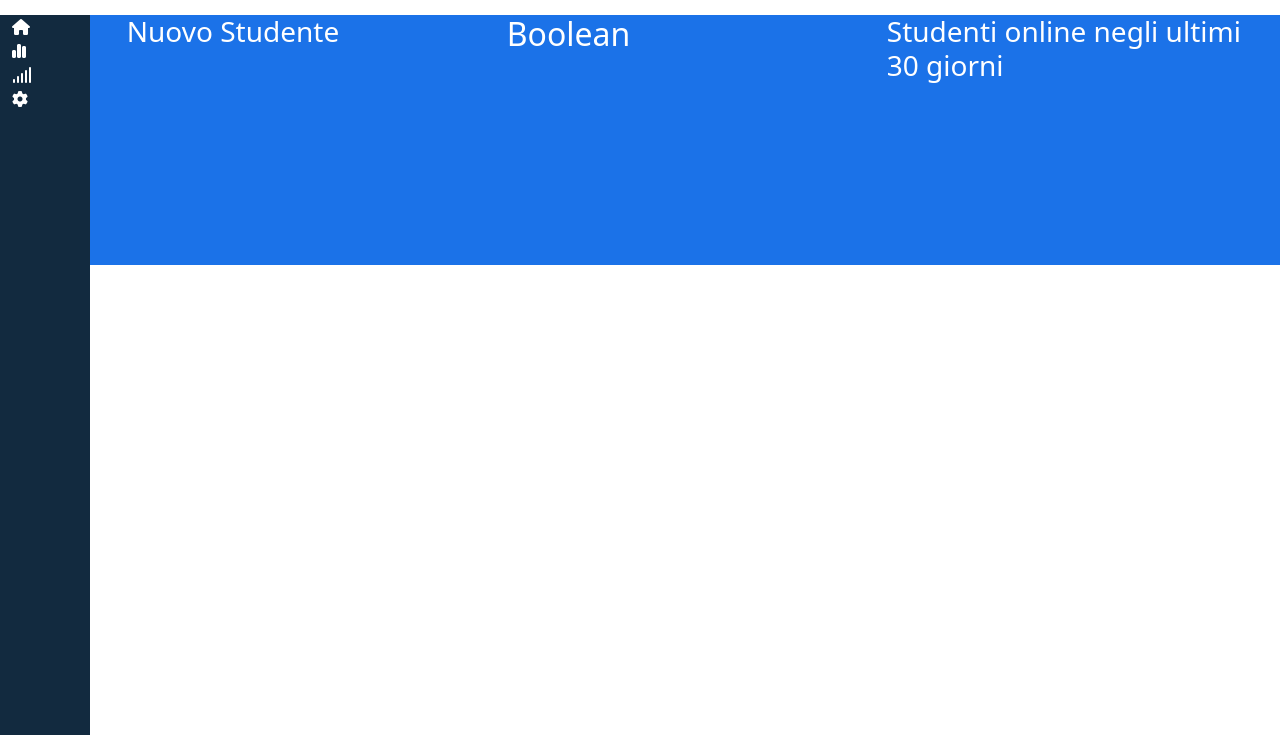
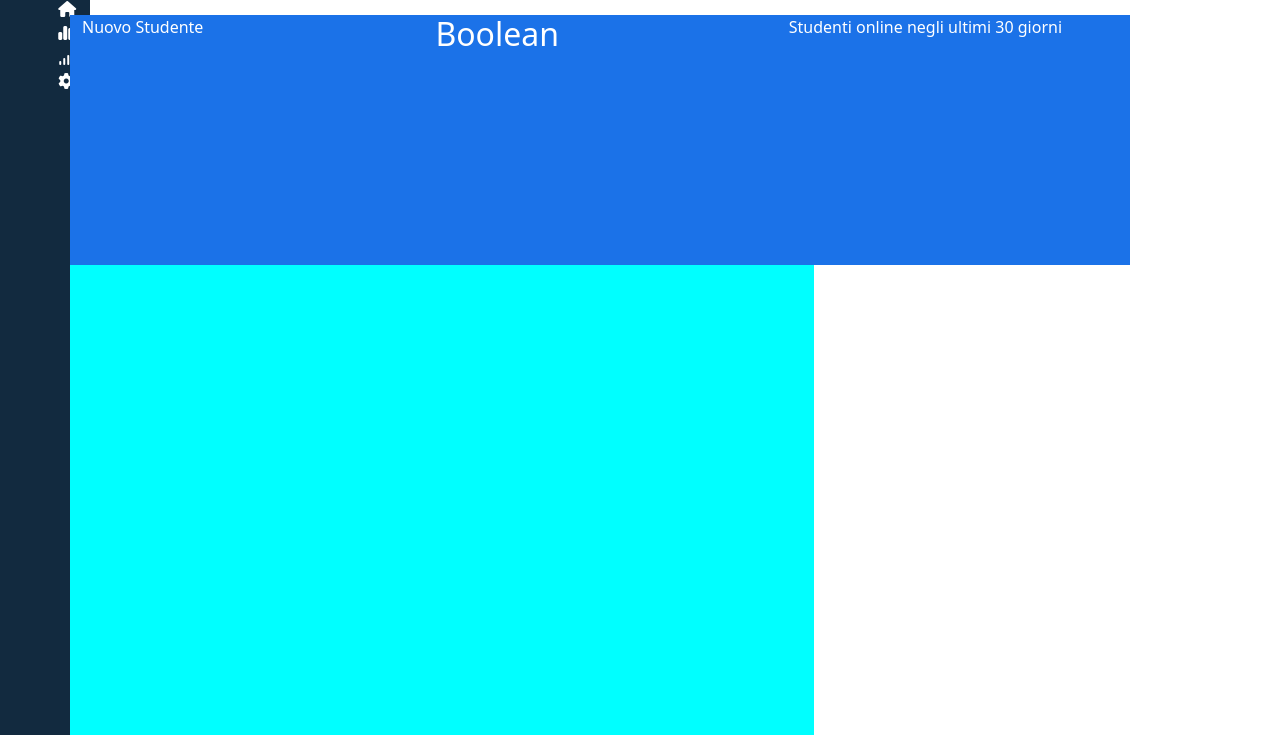
Before and after one commit to MatTeo-BT/html-css-bootstrap-dashboard, a plain HTML site: page index.html in a window 1280 px wide. Shown: the part 65-800 px from the top of the page. Drawn offline with nearby package versions, Linux system fonts and the light colour scheme.

Commit message:
modifica sidebar spostata nell'header

```diff
--- a/index.html
+++ b/index.html
@@ -29,12 +29,9 @@
             </div>
         </div>
     </section>
-   </header>
-    <main>
-        <section  class="d-flex flex-wrap">
-        <section class="my_sidebar text-white">
-             <div class="container">
-                <div class="row justify-content-between">
+    <section class="my_sidebar d-flex text-white">
+                <div class="container"></div>
+                    <div class="flex-column justify-content-between d-flex">
                         <div class="col-2">
                             <article class="top">
                                 <i class="fa-solid fa-house"></i>
@@ -49,24 +46,31 @@
                     </div>
                 </div>
             </section>
-            <section class="my_cta ">
-                <div class="container text-white">
+   </header>
+
+    <main>
+        <section >
+
+            <section>
+                <div class="container">
+                        <div class="row">
+                        <section class="my_cta col-12">
+                            <div class="text-white">
                                 <div class="row">
                                     <div class="col-12 col-md-4">
-                            <h3>Nuovo Studente</h3>
+                                        <p>Nuovo Studente</p>
                                     </div>
                                     <div class="col-12  col-md-4">
                                         <h2>Boolean</h2>
                                     </div>
                                     <div class="col-12  col-md-4">
-                            <h3>Studenti online negli ultimi 30 giorni</h3>
+                                        <p>Studenti online negli ultimi 30 giorni</p>
                                     </div>
                                 </div>
                             </div>
                         </section>
-        </section>
-       <section class="container">
                         <div class="row">
+
                             <div class="prossime-classi col-12 col-lg-8">
 
                             </div>
@@ -74,7 +78,15 @@
 
                             </div>
                         </div>
+                    </div>
+                </div>
+
             </section>
+        </section>
+
+
+
+
 
 
 
--- a/style.css
+++ b/style.css
@@ -12,6 +12,7 @@ header{
     height: 250px;
     width: 85%;
 }
+
 @media screen and (min-width: 768px) {
     .my_sidebar{
         width: 7%;
@@ -33,6 +34,7 @@ header{
 .prossime-classi{
     background-color: aqua;
     height: 500px;
+
 }
 .faq{
     background-color: blue;
```
Lines whose indentation alone changed are shown as unchanged.
